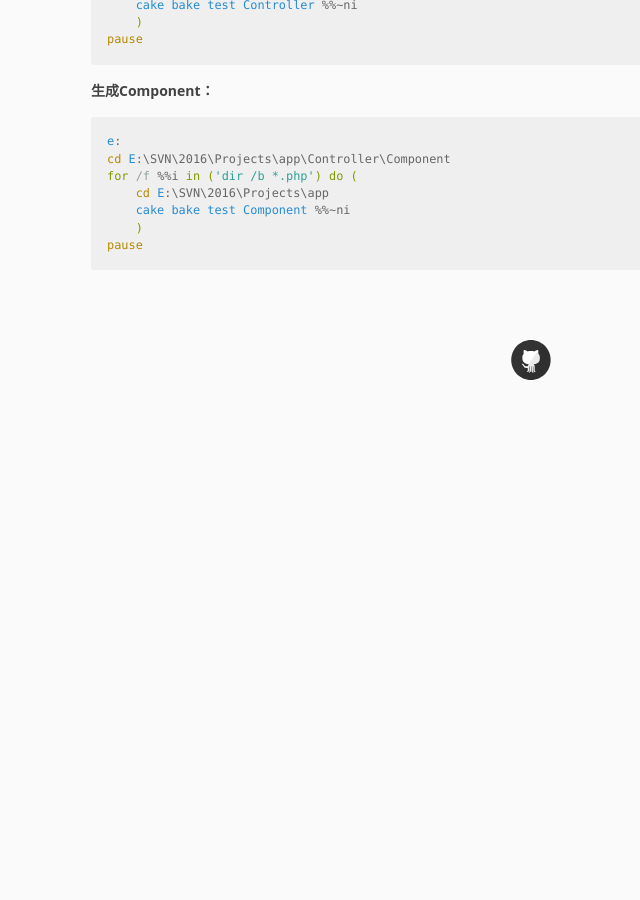
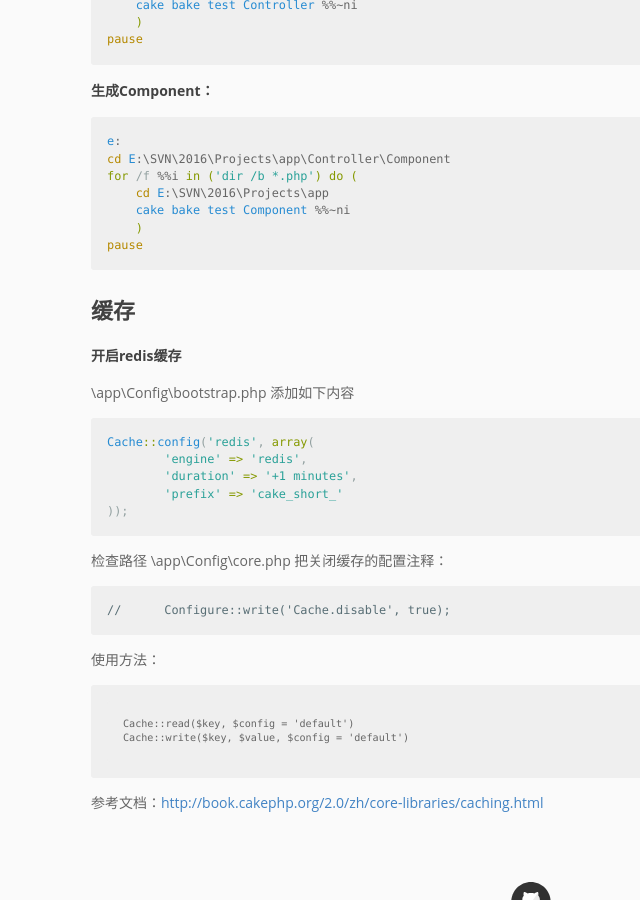
Before and after one commit to pingmalu/pingmalu.github.io, a Jekyll site: the page built from _posts/2016-05-06-CakePHP-2.x笔记.md, in a window 1280 px wide and 900 px high, scrolled down 4638 px. Shown: the whole window, without its empty margins (109-749 px from the left). Built offline with Jekyll 4.4.1, drawn with Linux system fonts in a browser that asks for light colours; nearby versions of some CDN libraries; before the commit the page ends 5043 px from its top, so only the background shows below that.

Commit message:
'update'

```diff
--- a/_posts/2016-05-06-CakePHP-2.x笔记.md
+++ b/_posts/2016-05-06-CakePHP-2.x笔记.md
@@ -235,3 +235,33 @@ for /f %%i in ('dir /b *.php') do (
     )
 pause
 {% endhighlight %}
+
+
+
+# 缓存
+
+### 开启redis缓存
+
+
+\app\Config\bootstrap.php 添加如下内容
+
+{% highlight php %}
+Cache::config('redis', array(
+	'engine' => 'redis',
+	'duration' => '+1 minutes',
+	'prefix' => 'cake_short_'
+));
+{% endhighlight %}
+
+检查路径 \app\Config\core.php 把关闭缓存的配置注释：
+
+{% highlight php %}
+//	Configure::write('Cache.disable', true);
+{% endhighlight %}
+
+使用方法：
+
+	Cache::read($key, $config = 'default')
+	Cache::write($key, $value, $config = 'default')
+
+参考文档：[http://book.cakephp.org/2.0/zh/core-libraries/caching.html](http://book.cakephp.org/2.0/zh/core-libraries/caching.html)
```
